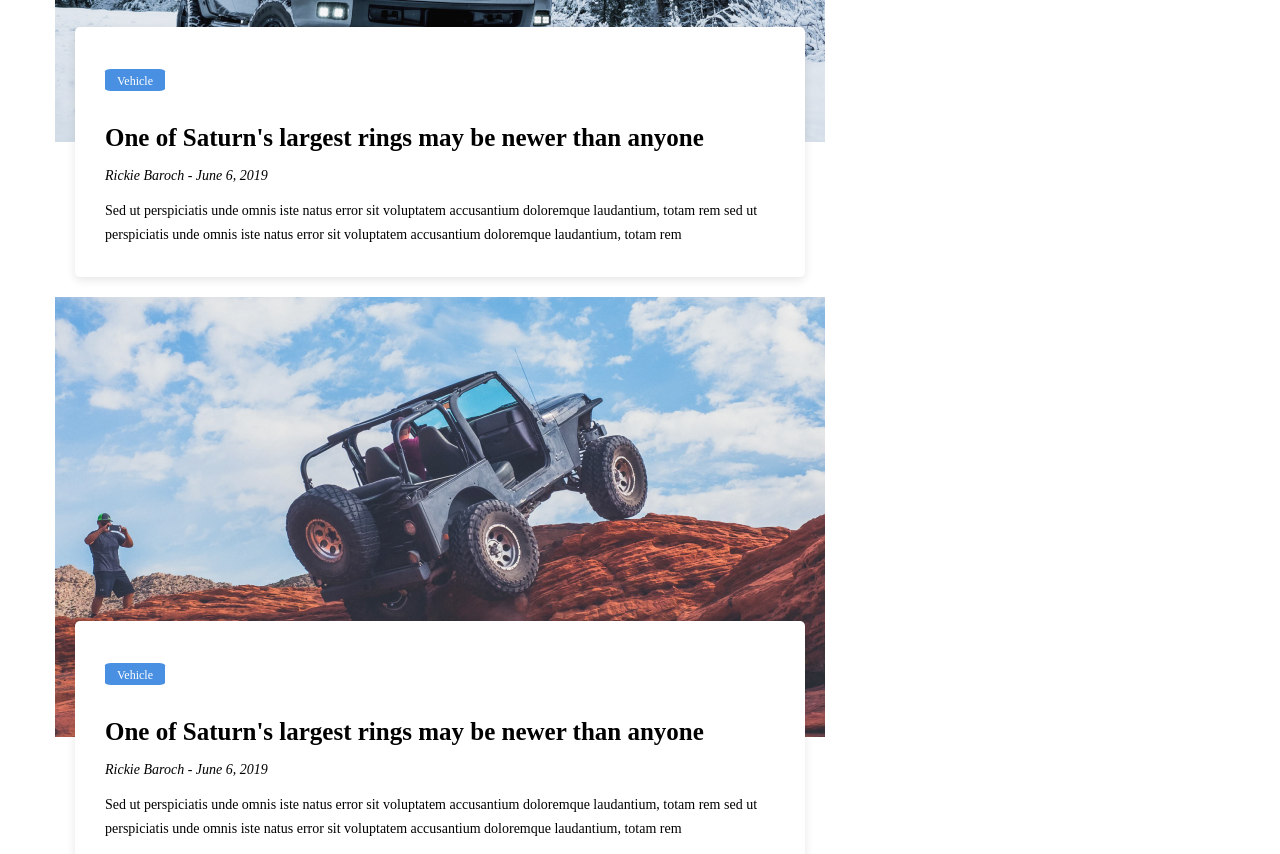
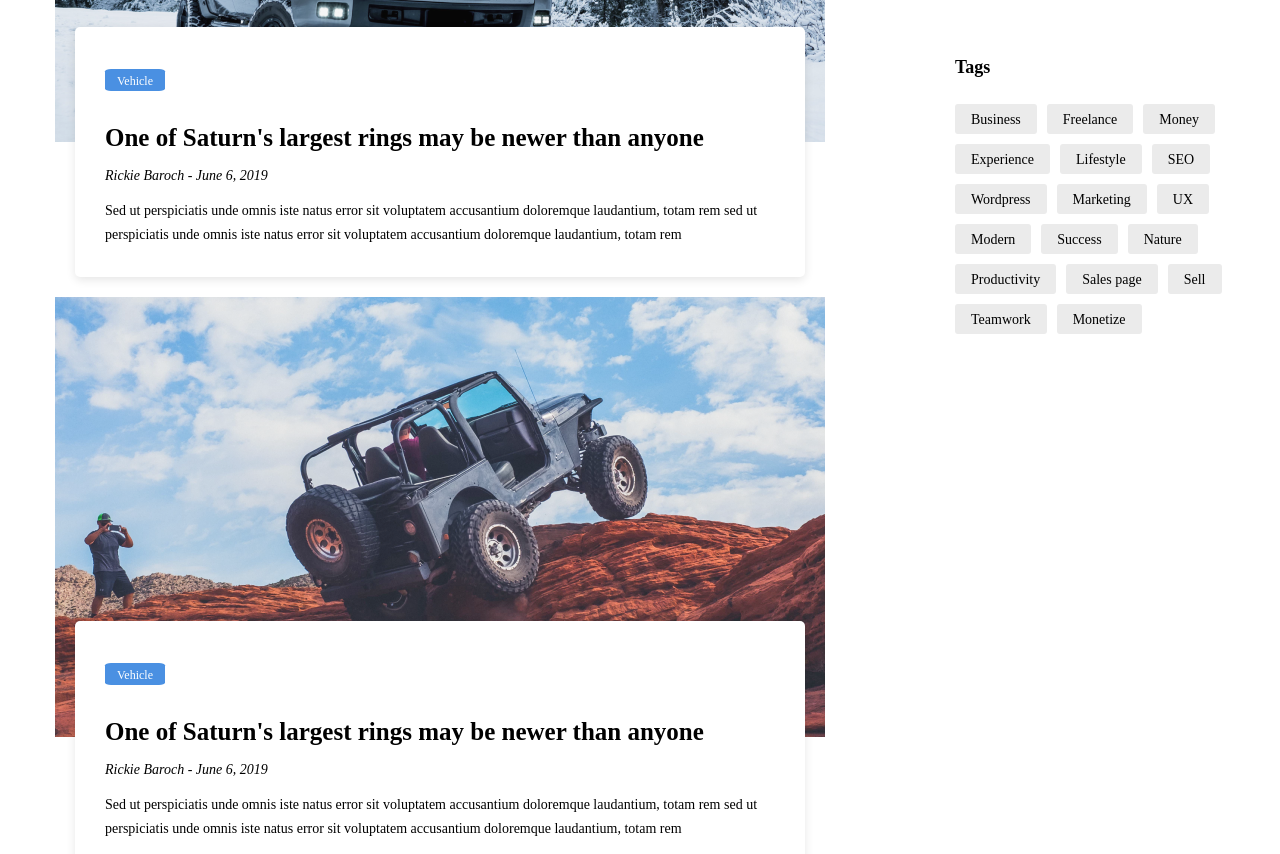
Before and after one commit to AndrewBedarev/premium-car-blog, a plain HTML site: page index.html in a window 1280 px wide. Shown: the part 2837-3691 px from the top of the page. Drawn offline with Linux system fonts and the light colour scheme.

Commit message:
кнопки с тэгами готовы

```diff
--- a/index.html
+++ b/index.html
@@ -175,6 +175,26 @@
             <p class = "insta-text">View Instagram</p>
             </li>
           </ul>
+          <h3 class = "tags">Tags</h3>
+          <div class = "tags-buttons">
+            <button class = "tags-buttons__button">Business</button>
+            <button class = "tags-buttons__button">Freelance</button>
+            <button class = "tags-buttons__button">Money</button>
+            <button class = "tags-buttons__button">Experience</button>
+            <button class = "tags-buttons__button">Lifestyle</button>
+            <button class = "tags-buttons__button">SEO</button>
+            <button class = "tags-buttons__button">Wordpress</button>
+            <button class = "tags-buttons__button">Marketing</button>
+            <button class = "tags-buttons__button">UX</button>
+            <button class = "tags-buttons__button">Modern</button>
+            <button class = "tags-buttons__button">Success</button>
+            <button class = "tags-buttons__button">Nature</button>
+            <button class = "tags-buttons__button">Productivity</button>
+            <button class = "tags-buttons__button">Sales page</button>
+            <button class = "tags-buttons__button">Sell</button>
+            <button class = "tags-buttons__button">Teamwork</button>
+            <button class = "tags-buttons__button">Monetize</button>
+          </div>
         </div>
       </div>
     </section>
--- a/pages/index.css
+++ b/pages/index.css
@@ -265,3 +265,32 @@ width: 14px;
 height: 14px;
 margin-right: 10px;
 }
+
+.tags {
+    font-family: 'PT Sans';
+font-style: normal;
+font-weight: 700;
+font-size: 18px;
+line-height: 21px;
+margin: 60px 0 26px;
+}
+
+.tags-buttons {
+    display: flex;
+    gap: 10px;
+    flex-direction: row;
+    flex-wrap: wrap;
+}
+
+.tags-buttons__button {
+    height: 30px;
+    background: #EBEBEB;
+border-radius: 3px;
+font-family: 'PT Sans';
+font-style: normal;
+font-weight: 400;
+font-size: 14px;
+line-height: 18px;
+border: 0;
+padding: 7px 16px 5px;
+}
```
